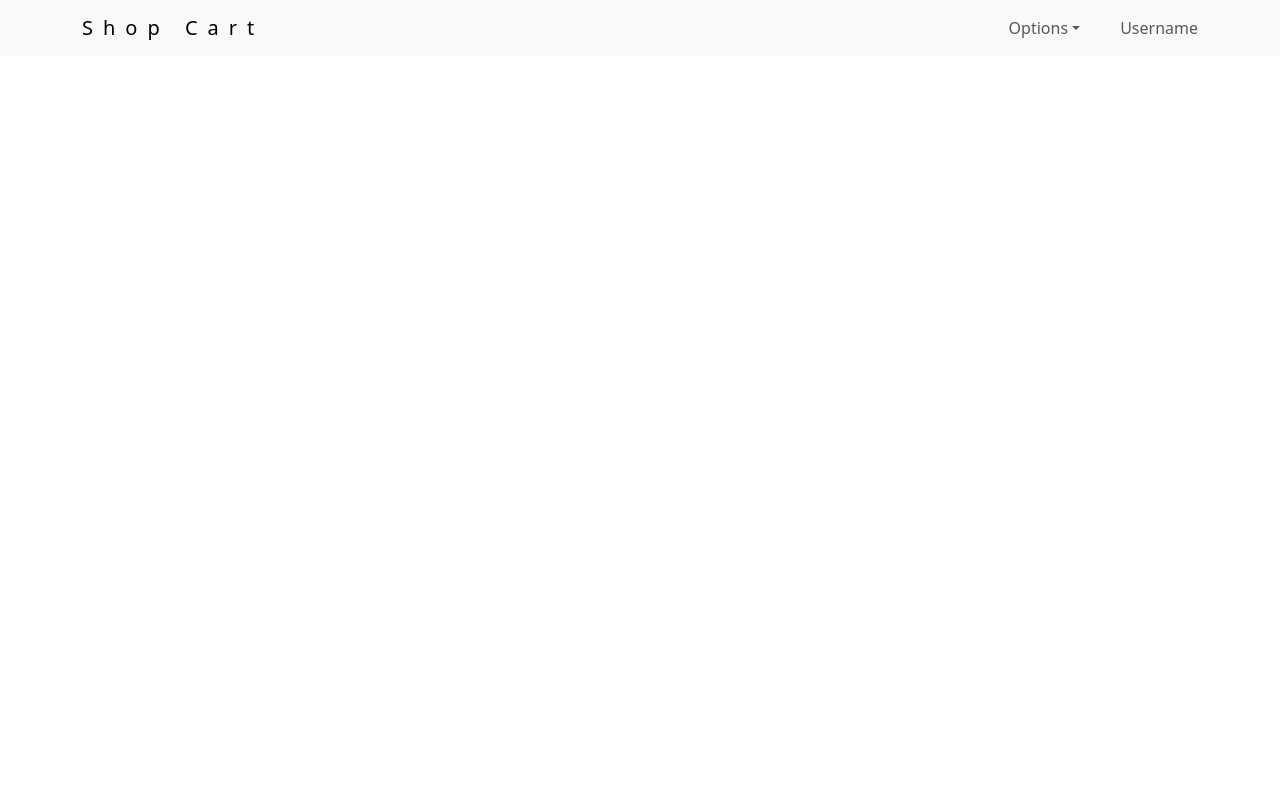
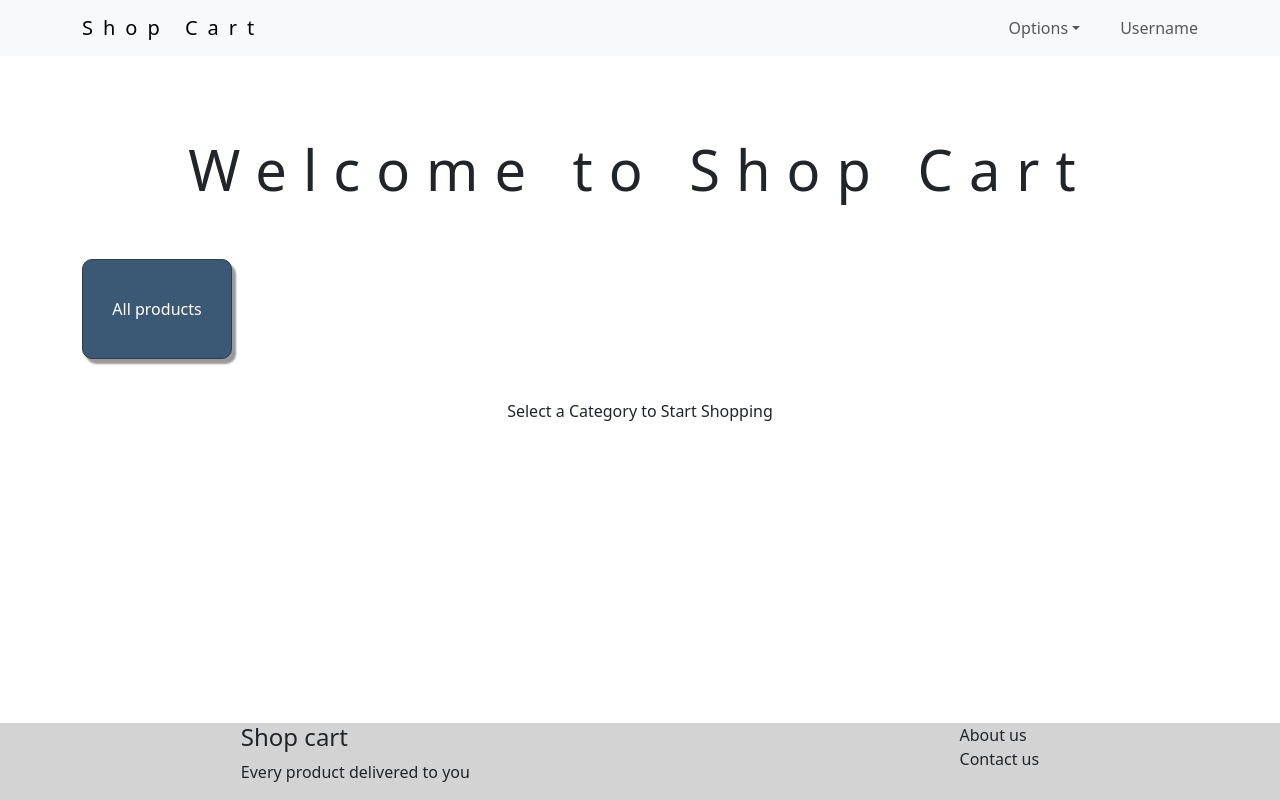
Before and after one commit to Priyankaadev/Ecommerce-React, a React (Vite) app: page / in a window 1280 px wide. Built offline with nearby package versions, Linux system fonts and the light colour scheme.

Commit message:
added homepage UI

```diff
--- a/src/App.jsx
+++ b/src/App.jsx
@@ -1,13 +1,20 @@
-
 import './App.css'
 import Header from './components/Header/Header'
-
+import Footer from './components/Footer/Footer'
+import Home from './pages/Home/Home'
 function App() {
 
   return (
-    <>
-    <Header color='light' light={true} expand='md' container='md' fixed='top' />
-    </>
+    <div className='app-wrapper'>
+
+      {/* Common header for all pages */}
+      <Header color='light' light={true} expand='md' container='md' />
+
+      <Home />
+
+      {/* Common footer for all pages */}
+      <Footer />
+    </div>
   )
 }
 
--- /dev/null
+++ b/src/components/CategoryItem/CategoryItem.jsx
@@ -0,0 +1,10 @@
+function CategoryItem({itemName}) {
+    return (
+
+        <div class="category-item d-flex justify-content-center align-items-center">
+            <a href="productList.html">{itemName}</a>
+        </div>
+    )
+}
+
+export default CategoryItem;
--- a/src/components/Footer/Footer.jsx
+++ b/src/components/Footer/Footer.jsx
@@ -1,5 +1,23 @@
-function Footer(){
-    return
+import 'bootstrap/dist/css/bootstrap.min.css';
+function Footer() {
+    return (
+
+        <div className="container-fluid" style={{position:'absolute', bottom:'0', backgroundColor:'lightgrey'}}  >
+            <div className="footer" style={{display:'flex' ,justifyContent:'space-around'}}>
+                <div>
+                    <h4>Shop cart</h4>
+                    <p>Every product delivered to you</p>
+                </div>
+                <div >
+                    <ul style={{display:'flex', flexDirection:'column'}} >
+                       <span href="/" >About us</span>
+                        <span href="/">Contact us</span>
+                    </ul>
+                </div>
+            </div>
+        </div>
+
+    )
 }
 
 export default Footer;
--- a/src/index.css
+++ b/src/index.css
@@ -0,0 +1,19 @@
+:root {
+    --blue-gray: #ecf0f1;
+    --pale-blue: #2c3e50;
+    --mid-gray: #999;
+    --jean-blue: #3b5875;
+    --light-blue: #95afc0;
+    --sky-blue: #dff9fb;
+    --dark-sky-blue: #c7ecee;
+    --light-gray: #ccc;
+}
+html {
+    box-sizing: border-box;
+}
+
+*,
+*:before,
+*:after {
+    box-sizing: inherit;
+}
--- /dev/null
+++ b/src/pages/Error/Error.jsx
@@ -0,0 +1,5 @@
+function Error(){
+
+}
+
+export default Error;
--- /dev/null
+++ b/src/pages/Home/Home.css
@@ -0,0 +1,34 @@
+.home-title{
+    font-size: 3.5rem;
+    margin-top: 5rem;
+    letter-spacing: 1rem;
+}
+.category-title{
+    margin-top: 2.5rem;
+    font-size: 1rem;
+}
+.category-list{
+    margin-top: 3rem;
+    gap: 1rem;
+}
+.category-item{
+    border: 1px solid var(--pale-blue);
+    box-shadow: 4px 5px 2px var(--mid-gray);
+    width: 150px;
+    background-color: var(--jean-blue);
+    padding: 20px 20px;
+    border-radius: 10px;
+    text-align: center;
+    min-height: 100px;
+    min-width: 135px;
+}
+.category-item a{
+    color: white;
+    text-decoration: none;
+    font-size: 1rem;
+
+}
+.category-item:hover{
+    box-shadow: 0px 0px;
+  transition: box-shadow 0.1s linear 0s ;
+}
--- /dev/null
+++ b/src/pages/Home/Home.jsx
@@ -0,0 +1,24 @@
+import CategoryItem from '../../components/CategoryItem/CategoryItem';
+import './Home.css'
+
+function Home() {
+    return (
+        <div class="container">
+            <div class="row">
+                <h2 class="home-title text-center">Welcome to Shop Cart</h2>
+                <div class="category-list d-flex flex-row justify-content-between align-items-center" id="categoryList">
+
+                    <CategoryItem itemName='All products' />
+
+
+                </div>
+                <div class="category-title text-center">
+                    Select a Category to Start Shopping
+                </div>
+            </div>
+        </div>
+    )
+
+}
+
+export default Home;
```
Also changed, not shown: src/components/CategoryItem/CategoryItem.css (added).
